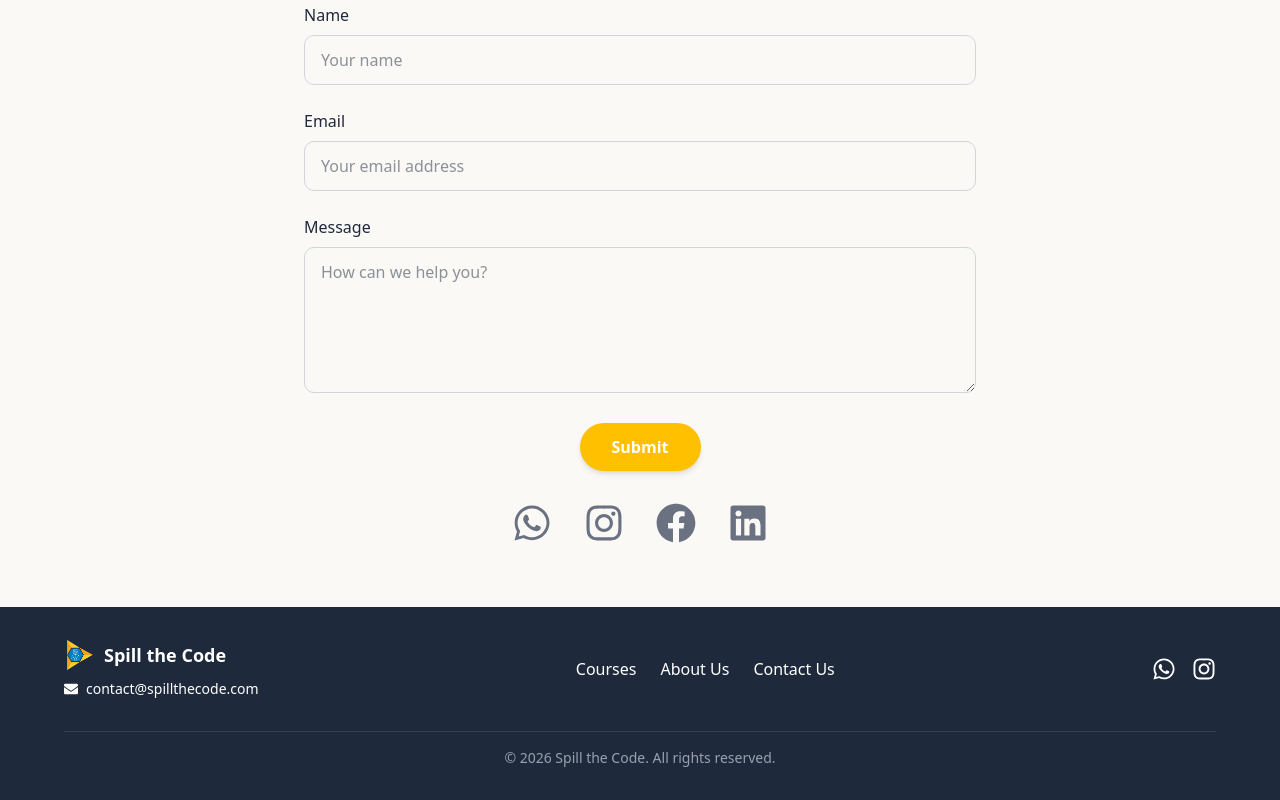
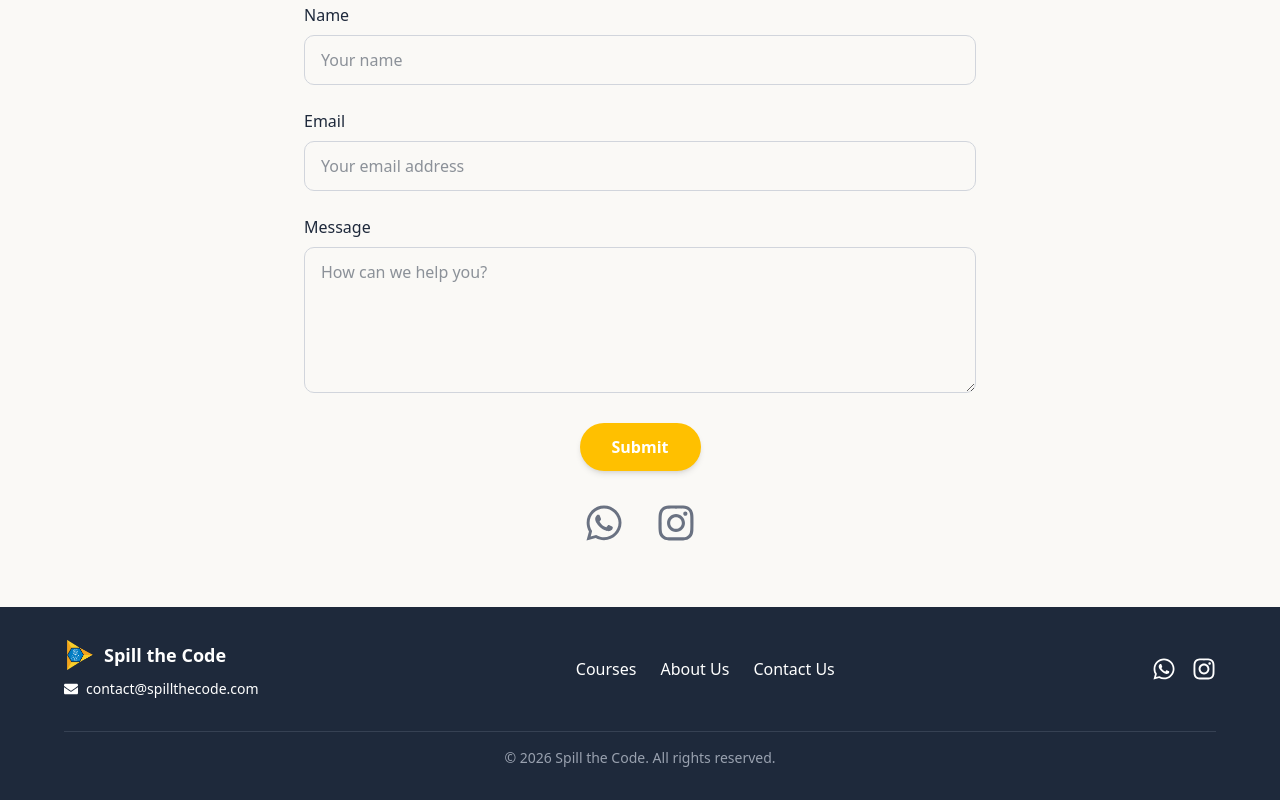
Before and after one commit to sainanim/spill-the-code, a Next.js app: page / in a window 1280 px wide. Shown: the part 6011-6811 px from the top of the page. Built offline with nearby package versions, Linux system fonts and the light colour scheme.

Commit message:
Removed facebook and LinkedIn buttons from the contact us sectio n

```diff
--- a/src/components/home/ContactUsSection.tsx
+++ b/src/components/home/ContactUsSection.tsx
@@ -2,7 +2,7 @@
 
 import { useState } from 'react';
 import { motion } from 'framer-motion';
-import { FaInstagram, FaFacebook, FaLinkedin, FaWhatsapp } from 'react-icons/fa';
+import { FaInstagram, FaWhatsapp } from 'react-icons/fa';
 
 interface ContactUsSectionProps {
   id?: string;
@@ -143,12 +143,6 @@ const ContactUsSection: React.FC<ContactUsSectionProps> = ({ id }) => {
             <a href="https://instagram.com" target="_blank" rel="noopener noreferrer" className="text-gray-500 hover:text-indigo-600 transition duration-300">
                 <FaInstagram className="w-10 h-10" />
             </a>
-            <a href="https://facebook.com" target="_blank" rel="noopener noreferrer" className="text-gray-500 hover:text-indigo-600 transition duration-300">
-                <FaFacebook className="w-10 h-10" />
-            </a>
-            <a href="https://linkedin.com" target="_blank" rel="noopener noreferrer" className="text-gray-500 hover:text-indigo-600 transition duration-300">
-                <FaLinkedin className="w-10 h-10" />
-            </a>
         </motion.div>
     </section>
   );
```
